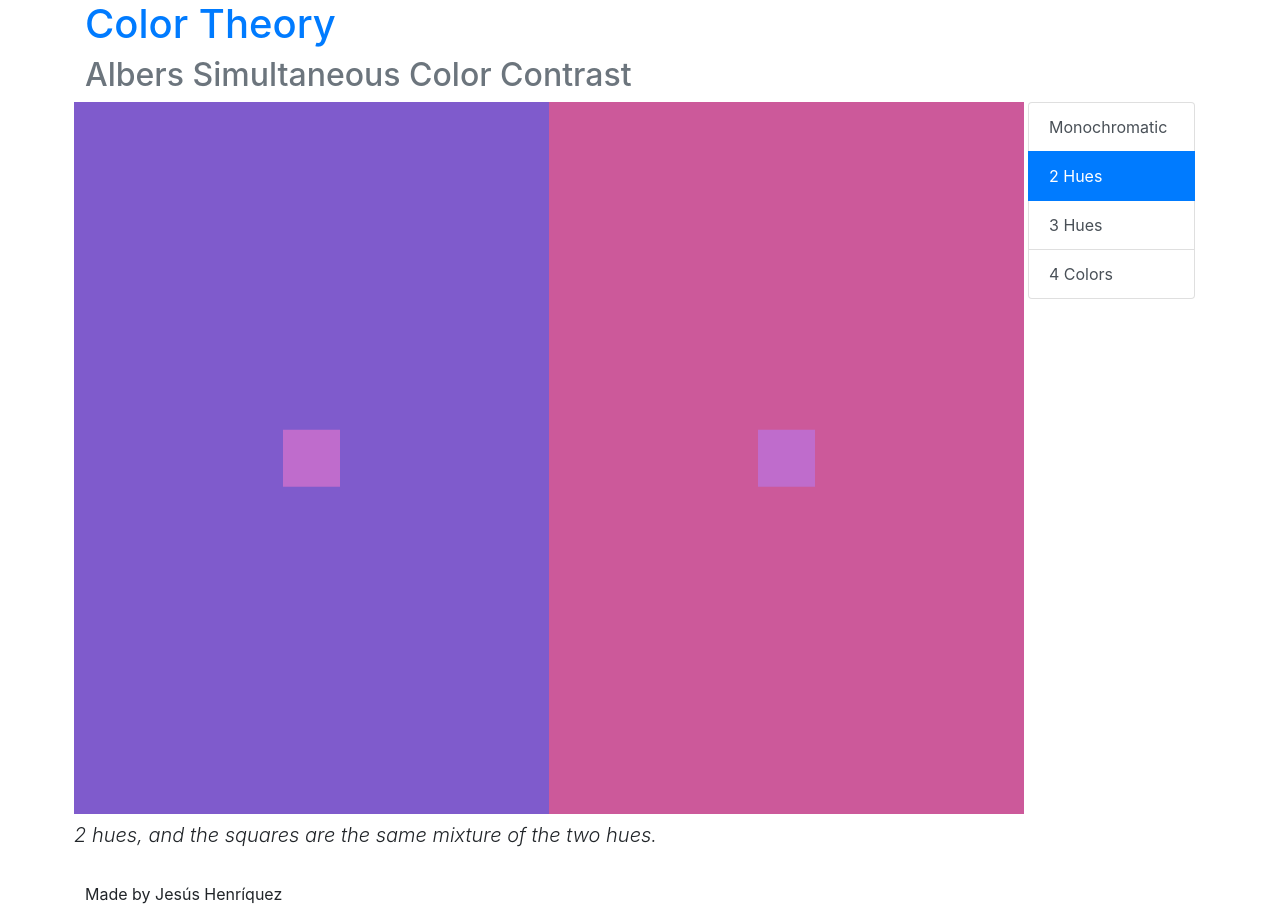
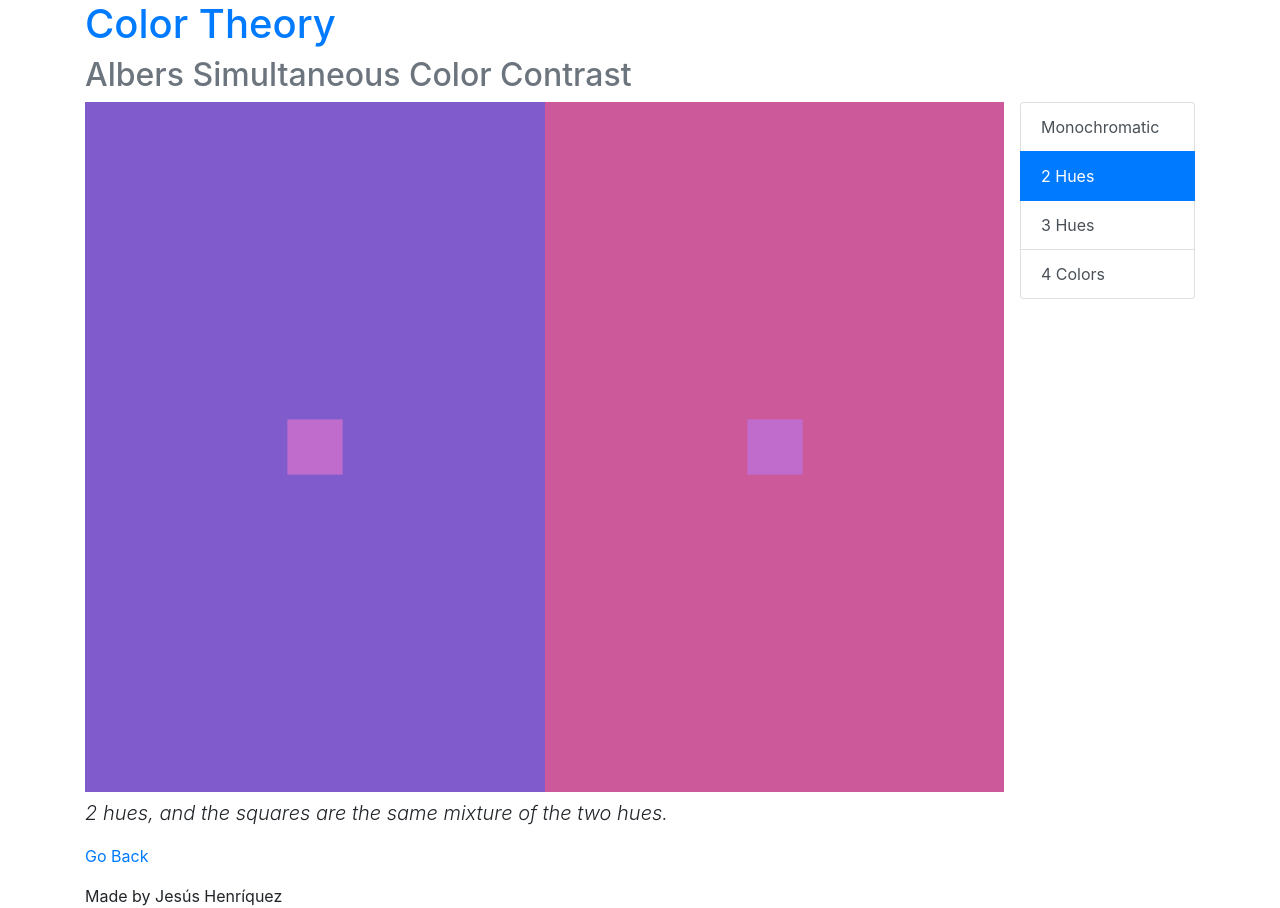
Before and after one commit to HenrYxZ/color-theory, a Jekyll site: the page built from 2hues/index.html, in a window 1280 px wide. Built offline with Jekyll 4.4.1, drawn with Linux system fonts in a browser that asks for light colours; nearby versions of some CDN libraries.

Commit message:
fix responsive canvas for mobile

```diff
--- a/_layouts/albers.html
+++ b/_layouts/albers.html
@@ -20,11 +20,11 @@
       <h1 class="text-primary">Color Theory</h1>
       <h2 class="text-secondary">Albers Simultaneous Color Contrast</h2>
       <div class="row">
-        <div class="col-lg-10 px-1" id="canvas-container">
+        <div class="col-lg-10" id="canvas-container">
           <canvas id="canvas"></canvas>
           <p class="lead font-italic">{{ content }}</p>
         </div>
-        <div class="col-lg-2 list-group pl-2">
+        <div class="col-lg-2 list-group pl-lg-0 pl-3">
           <a href="../monochromatic" class="list-group-item list-group-item-action {% if page.url contains 'monochromatic'%}active{%endif%}">
             Monochromatic
           </a>
@@ -40,7 +40,7 @@
         </div>
       </div>
 
-
+      <a href=".." class="mt-1">Go Back</a>
 
       <input type="hidden" id="colorA" value="{{ page.colorA }}">
       <input type="hidden" id="colorB" value="{{ page.colorB }}">
--- a/assets/js/albers.js
+++ b/assets/js/albers.js
@@ -13,9 +13,12 @@ function draw() {
     //     break;
     //   }
     // }
-    const maxWidth = document.getElementById('canvas-container').offsetWidth
-    const MAX_HORIZONTAL_SIZE = 400
-    scale = maxWidth / MAX_HORIZONTAL_SIZE;
+    let canvasContainer = document.getElementById('canvas-container');
+    let computedStyle = window.getComputedStyle(canvasContainer);
+    let padding = computedStyle.getPropertyValue('padding-left');
+    let maxWidth = canvasContainer.clientWidth - (2 * parseInt(padding));
+    const MAX_HORIZONTAL_ABSTRACT_SIZE = 400;
+    let scale = maxWidth / MAX_HORIZONTAL_ABSTRACT_SIZE;
 
     const rectW = 200 * scale;
     const rectH = 300 * scale;
```
